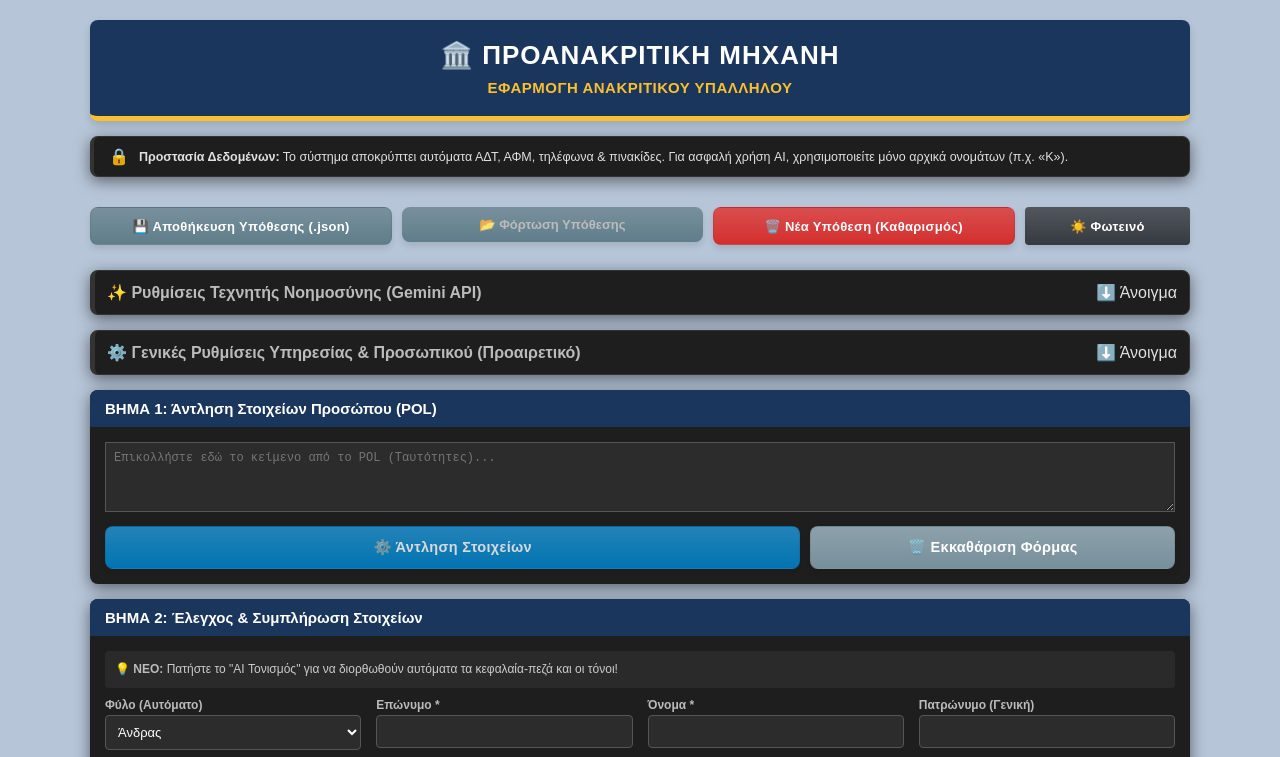
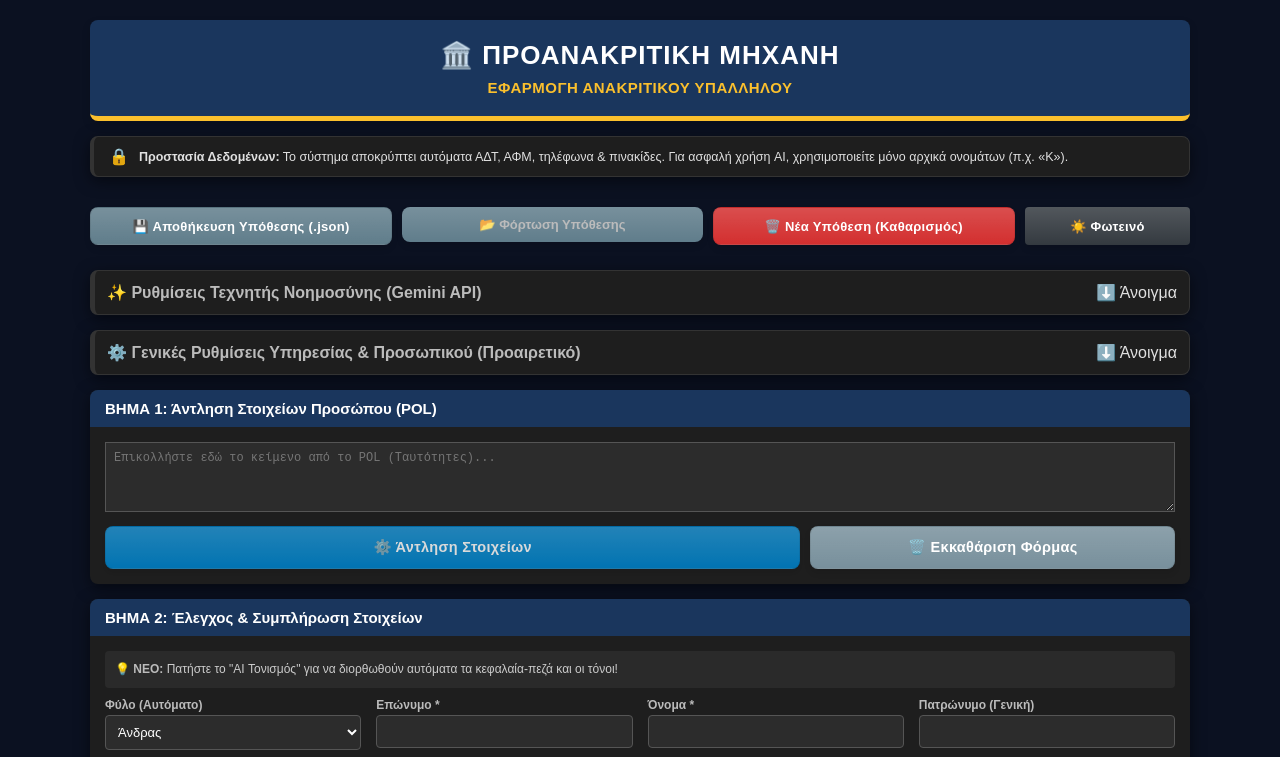
Before and after one commit to Touir3n/proanakrisi-app-v4, a plain HTML site: page index.html in a window 1280 px wide. Both pictures are taken after a click on the button "🌙 Σκοτεινό". Shown: the top 757 px of the page. Drawn offline with Linux system fonts and the light colour scheme.

Commit message:
Update dark mode styles in style.css
Refactor dark mode styles for improved clarity and functionality.

```diff
--- a/style.css
+++ b/style.css
@@ -231,15 +231,22 @@ button[style*="ffc107"] {
 .spinner { border: 3px solid rgba(255,255,255,0.3); border-radius: 50%; border-top: 3px solid #fff; width: 16px; height: 16px; animation: spin 1s linear infinite; display: inline-block; }
 @keyframes spin { 0% { transform: rotate(0deg); } 100% { transform: rotate(360deg); } }
 
-//* ==========================================
-   ΣΥΣΤΗΜΑ DARK MODE (ΠΛΗΡΕΣ & ΔΙΟΡΘΩΜΕΝΟ)
+/* ==========================================
+   ΣΥΣΤΗΜΑ DARK MODE (ΟΛΙΚΗ ΔΙΟΡΘΩΣΗ ΦΟΝΤΟΥ)
    ========================================== */
-body.dark-mode {
-    background-color: #0b1121 !important; /* Ή όποιο από τα 3 σκούρα χρώματα διάλεξες πριν */
+html, body.dark-mode {
+    background-color: #0b1121 !important; /* Το βαθύ σκούρο μπλε */
+    background-image: none !important;    /* Καταργεί τυχόν εικόνες φόντου */
     color: #e0e0e0 !important;
-    min-height: 100vh; /* ΝΕΟ: Αναγκάζει το σκοτεινό φόντο να πιάσει το 100% της οθόνης! */
+    min-height: 100vh !important;         /* Τέντωμα σε όλο το ύψος */
+    margin: 0;
 }
 
+/* Εξασφαλίζουμε ότι ο container δεν έχει λευκό φόντο που περισσεύει */
+body.dark-mode .container {
+    background-color: transparent !important;
+    min-height: 100vh;
+}
 body.dark-mode .container {
     background-color: transparent !important;
 }
```
